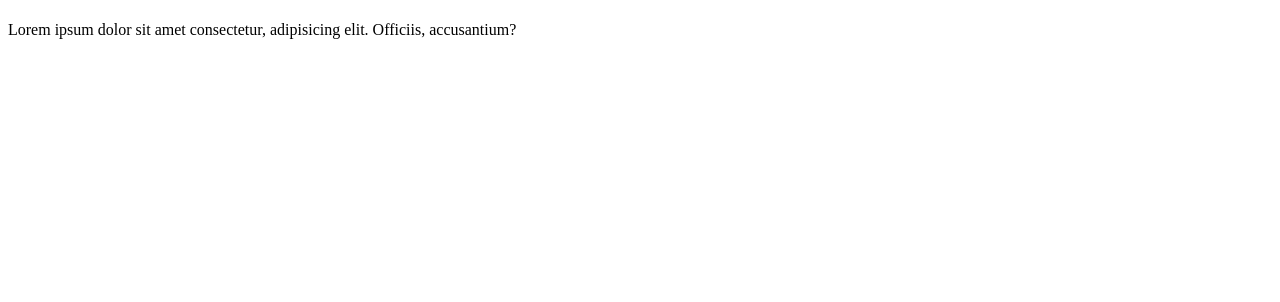
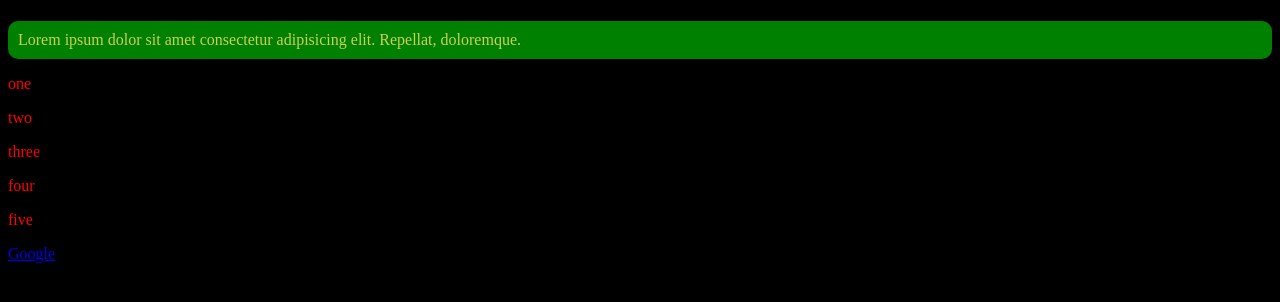
Before and after one commit to subratamondal1029/Javascript-Learning, a plain HTML site: page 05_advanced/DOM.html in a window 1280 px wide. Drawn offline with Linux system fonts and the light colour scheme.

Commit message:
DOM part 2 complete with (elementSelect, change inner content, defferance between array and nodelist and HTMLCollection, access element atribute and changing atribute, chaging styling of element)

```diff
--- a/05_advanced/DOM.html
+++ b/05_advanced/DOM.html
@@ -3,13 +3,121 @@
 <head>
     <meta charset="UTF-8">
     <title>DOM Learning</title>
+    <style>
+        ::selection{
+            background: rgb(0, 110, 255);
+            color: white;
+        }
+
+        body{
+            background: #000;
+            color: white;
+        }
+
+
+    </style>
 </head>
-<body>
-    <div class="conatiner">
+<body">
+    <div class="container">
         <h1 id="title"></h1>
-        <p id="para">
-            <p>Lorem ipsum dolor sit amet consectetur, adipisicing elit. Officiis, accusantium?</p>
-        </p>
+        <p id="para">Lorem ipsum dolor sit amet consectetur adipisicing elit. Repellat, doloremque.</p>
+
+        <p class="paragraph">one</p>
+        <p class="paragraph">two</p>
+        <p class="paragraph">three</p>
+        <p class="paragraph">four</p>
+        <p class="paragraph">five</p>
+
+        <a id="para2" class="paraSel" href="https://google.com" target="_blank">Google</a>
     </div>
+    <script defer>
+
+
+//how to manepulate html document through javascript
+
+// 1. select html element
+
+// select with "id"
+
+// const title = document.getElementById('id')
+const title = document.getElementById('title')
+// console.log(title); //=> <h1 id="title"></h1>
+
+// querySelector => this is work as css selector
+const container = document.querySelector('.container') // if the class used in multiple element it will take the first element
+// console.log(container); //=><div class="container"></div>
+
+// if we want to check the html of the container
+// console.log(container.innerHTML) // => it will return whole inner html of container
+
+
+// if we want to take all the element have same class or same element
+// querySelectorAll
+const paragraph = document.querySelectorAll('.paragraph')
+// console.log(paragraph);
+// This will return a nodelist that look like an array but its not an array But it have forEach() Mathod inbuild like array
+
+
+// we can also take all the element that have same class name with getElementsByClassName()
+const paragraphClasses = document.getElementsByClassName('paragraph')
+// console.log(paragraphClasses);
+// It will return an HTMLCollection its also look like an array but its dont have forEach loop if we want to use this as array we have to convert it
+
+const paraArr = Array.from(paragraphClasses)
+// console.log(paraArr); //=> this will return the array
+
+
+// 2. changing the element content
+
+// first access the the inner content
+let text = document.querySelector('#para')
+                                    text.innerHTML //=> it will take all the html that have .para
+                                    text.textContent // => it will take only the text that have .para
+                                    text.innerText // => it will take only the text that visible in webpage from .para
+
+// changing the content
+
+// text.innerHTML = "This a text"
+// text.textContent = "This a text 2"
+// text.innerText = "This a text 3"
+// all are working but we use innerHTML to add some html
+// text.innerHTML = "<b>This is bold text</b>"
+
+// but  if we use innerText pr textContent to add html its is not posible
+// text.innerText = "<b>This is bold text</b>" //=> <b>This is bold text</b>
+// text.textContent = "<b>This is bold text</b>" //=> <b>This is bold text</b>
+
+
+// 3. changing some styling through js
+    text.style.color = "#ccd04f"
+    text.style.backgroundColor = "green" //=> we cant use background-color like css we have to write backgroundColor in every stying property that have "-" we have to start the next word first letter capital
+    text.style.padding = "10px"
+    text.style.borderRadius = "10px"
+
+// when we use this it will apply inline styling so it get high praority
+
+// if we want to change styling in paraArr we have to use loop here
+paraArr.forEach((para) =>{
+    para.style.color = "red"
+})
+
+
+// we can also access the atributes of any element
+const access = document.getElementById('para2')
+
+// console.log(access.getAttribute('id'))
+// console.log(access.getAttribute('class'))
+// console.log(access.getAttribute('href'))
+// console.log(access.getAttribute('target'))
+
+// we can access it directly
+console.log(access.id);
+console.log(access.className);
+console.log(access.href);
+console.log(access.target);
+// we can also change the value of these atribute like inner content
+
+
+    </script>
 </body>
 </html>
```
